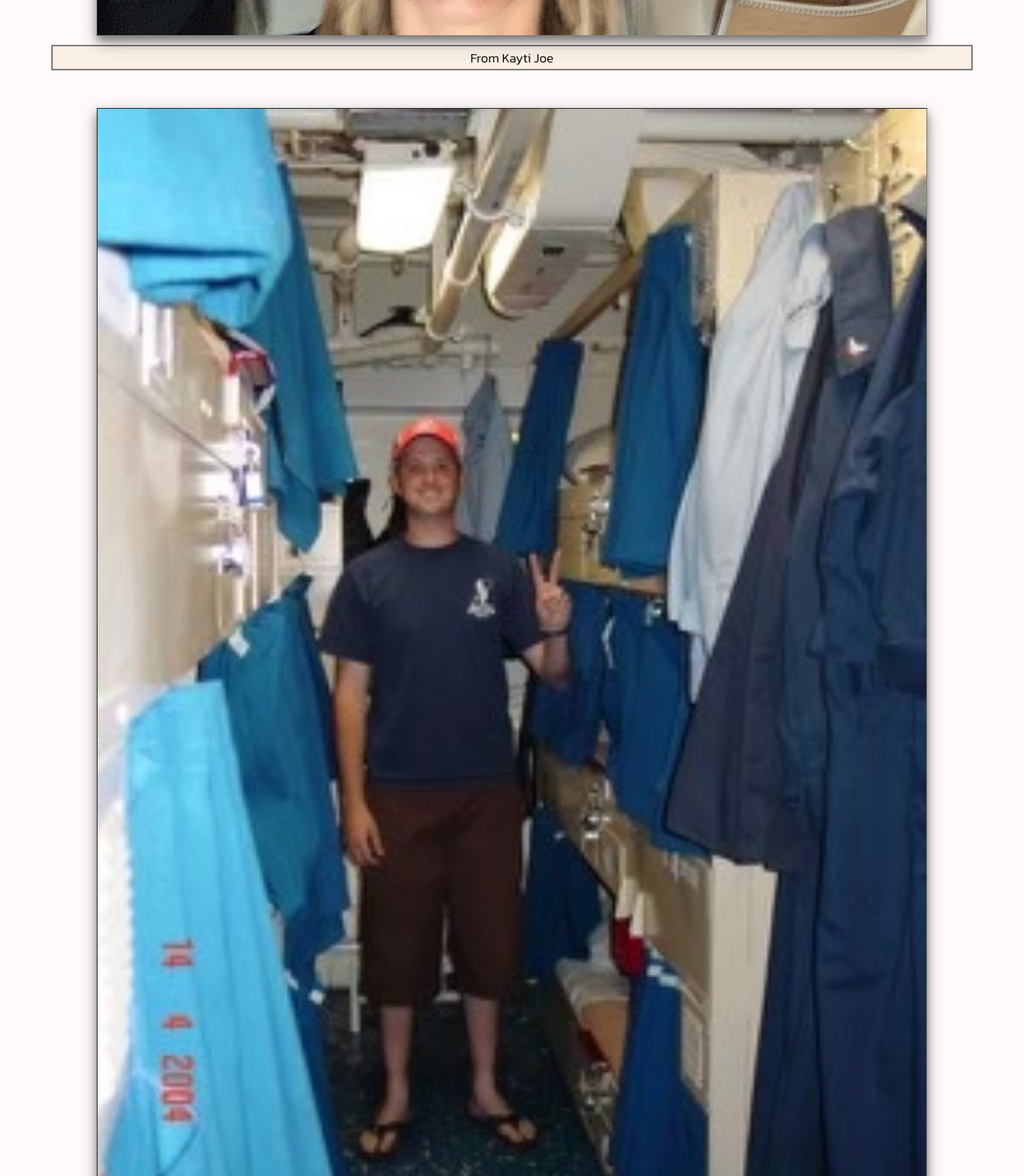
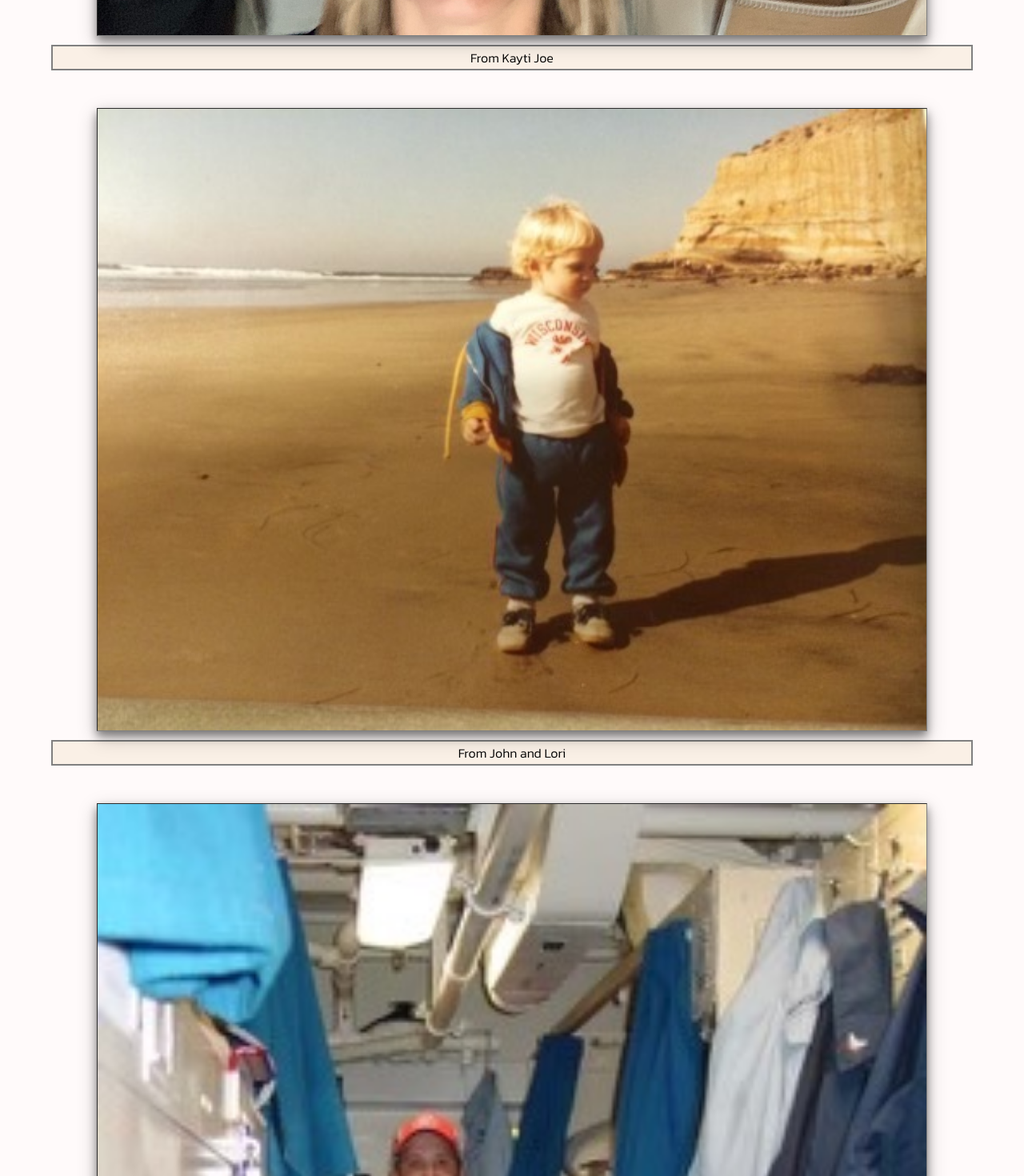
Before and after one commit to sjproctor/erik-birthday, a React (Create React App) app: page / in a window 1280 px wide. Shown: the part 7900-9370 px from the top of the page at 80% size. Built offline with nearby package versions, Linux system fonts and the light colour scheme.

Commit message:
adds pics from john

```diff
--- a/src/App.js
+++ b/src/App.js
@@ -85,6 +85,10 @@ class App extends Component {
           <div className="container">
             <img src={ pic26 } alt="Erik" className="pictures" />
             <div className="message">From Kayti Joe</div>
+          </div>
+          <div className="container">
+            <img src={ pic44 } alt="Erik" className="pictures" />
+            <div className="message">From John and Lori</div>
           </div>
           <div className="container">
             <img src={ pic12 } alt="Erik" className="pictures" />
@@ -227,6 +231,10 @@ class App extends Component {
             <div className="message">From Lisa (San Clemente)</div>
           </div>
           <div className="container">
+            <img src={ pic45 } alt="Erik" className="pictures" />
+            <div className="message">From John and Lori</div>
+          </div>
+          <div className="container">
             <img src={ pic30 } alt="Erik" className="pictures" />
             <div className="message">From Kayti Joe</div>
           </div>
```
Also changed, not shown: 12 other files (tests, documents, lock files or other folders).
